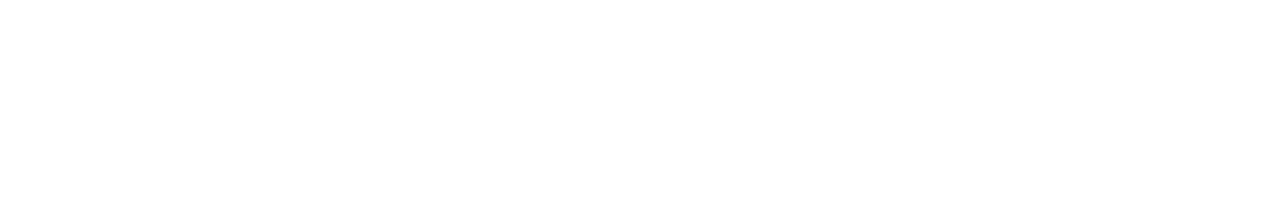
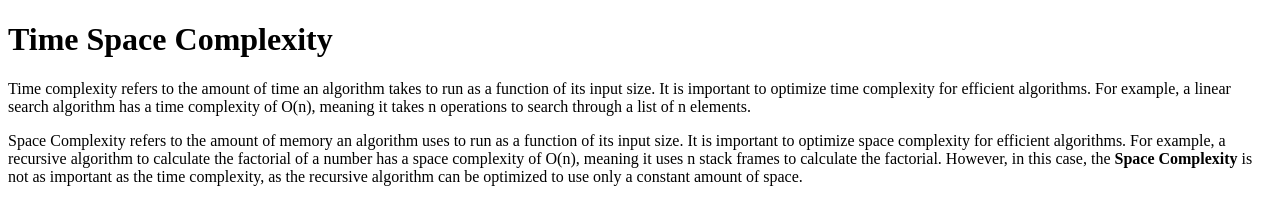
Before and after one commit to acciojob/time-and-space-complexity-kashishkoli, a website: page main.html in a window 1280 px wide. Drawn offline with Linux system fonts and the light colour scheme.

Commit message:
created a submission

```diff
--- a/main.html
+++ b/main.html
@@ -10,7 +10,8 @@
 	<!-- the entire body must be written by student -->
     <script type="text/javascript" src="./script.js">
 </script>
-
+<h1>Time Space Complexity</h1>
+    <p>Time complexity refers to the amount of time an algorithm takes to run as a function of its input size. It is important to optimize time complexity for efficient algorithms. For example, a linear search algorithm has a time complexity of O(n), meaning it takes n operations to search through a list of n elements.</p>
+    <p>Space Complexity refers to the amount of memory an algorithm uses to run as a function of its input size. It is important to optimize space complexity for efficient algorithms. For example, a recursive algorithm to calculate the factorial of a number has a space complexity of O(n), meaning it uses n stack frames to calculate the factorial. However, in this case, the <b>Space Complexity</b> is not as important as the time complexity, as the recursive algorithm can be optimized to use only a constant amount of space.</p>
 </body>
-
 </html>
```
